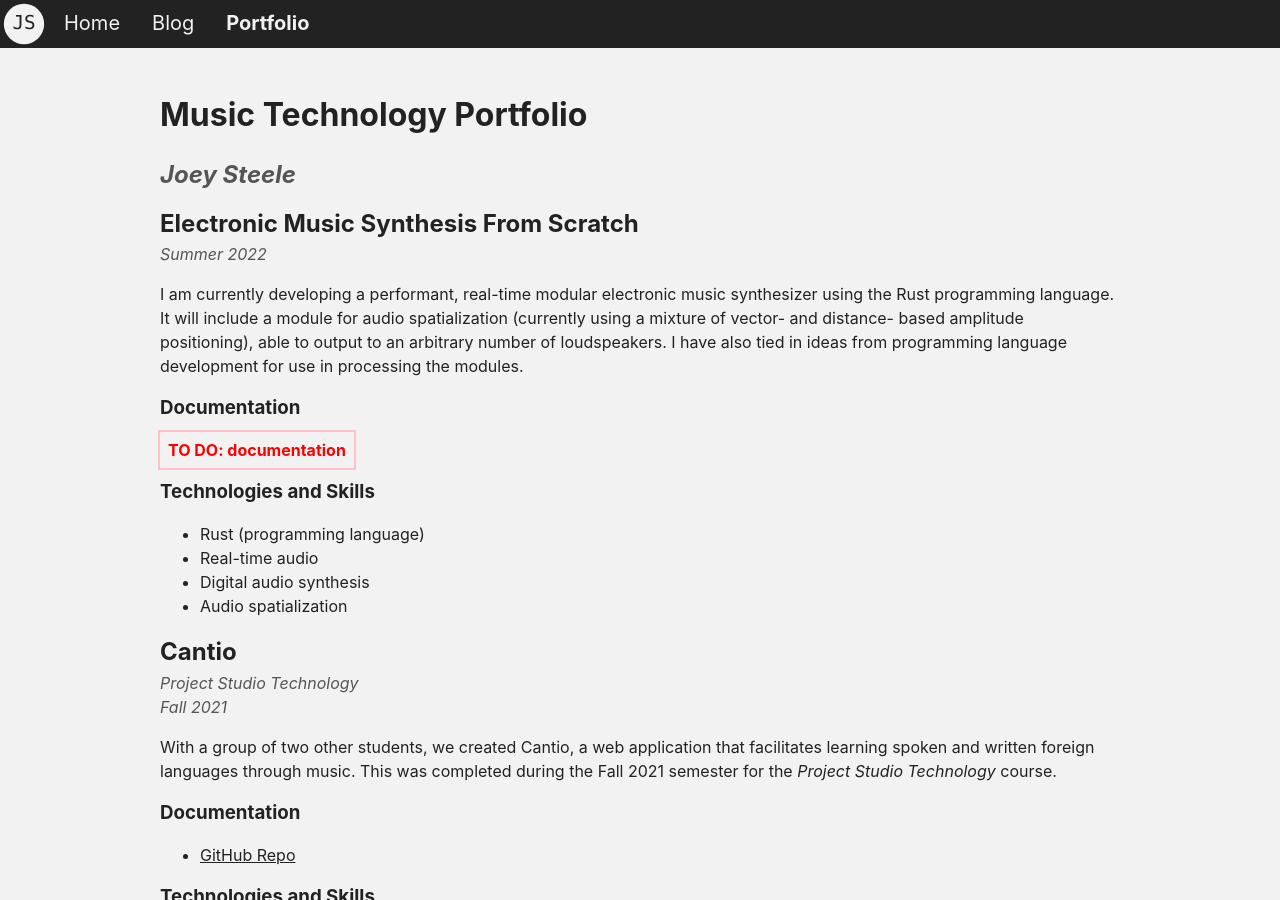
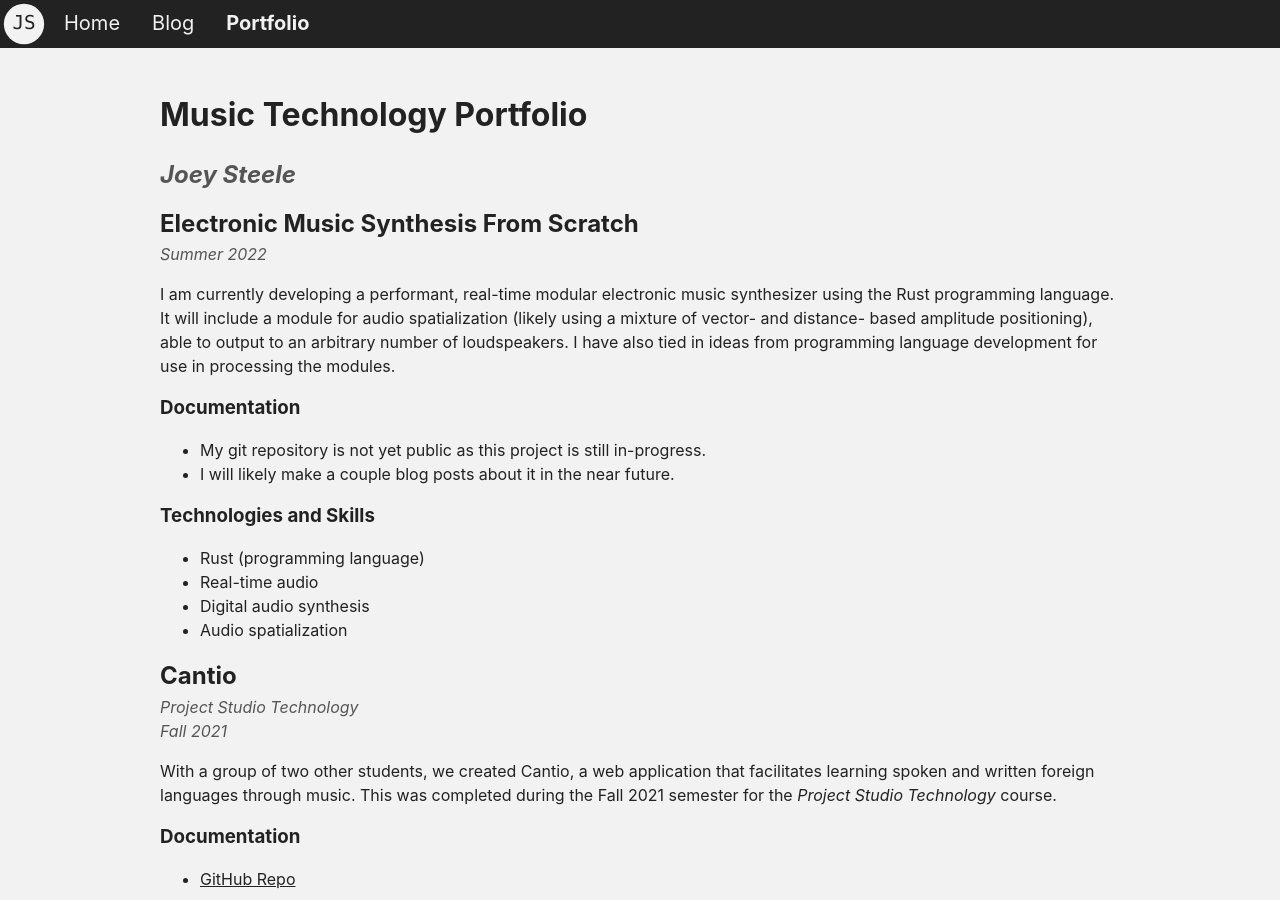
Before and after one commit to joeysteele2001/joeysteele2001.github.io, a Jekyll site: the page built from portfolio.html, in a window 1280 px wide and 900 px high. Built offline with Jekyll 4.4.1, drawn with Linux system fonts in a browser that asks for light colours.

Commit message:
Add "documentation" to summer-synth project

```diff
--- a/_data/portfolio.yml
+++ b/_data/portfolio.yml
@@ -1,8 +1,11 @@
 - name: Electronic Music Synthesis From Scratch
   date: Summer 2022
   description: I am currently developing a performant, real-time modular electronic music synthesizer using the Rust programming language.
-    It will include a module for audio spatialization (currently using a mixture of vector- and distance- based amplitude positioning), able to output to an arbitrary number of loudspeakers.
+    It will include a module for audio spatialization (likely using a mixture of vector- and distance- based amplitude positioning), able to output to an arbitrary number of loudspeakers.
     I have also tied in ideas from programming language development for use in processing the modules.
+  documentation:
+    - My git repository is not yet public as this project is still in-progress.
+    - I will likely make a couple blog posts about it in the near future.
   techs:
   - Rust (programming language)
   - Real-time audio
```
